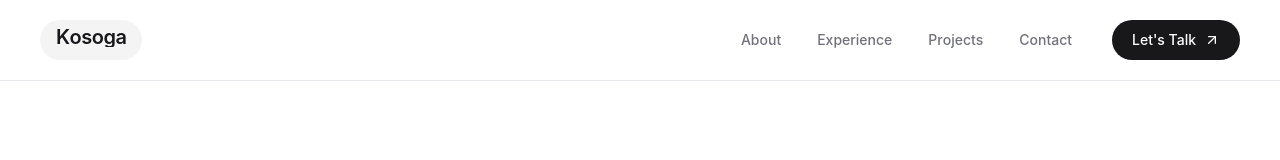
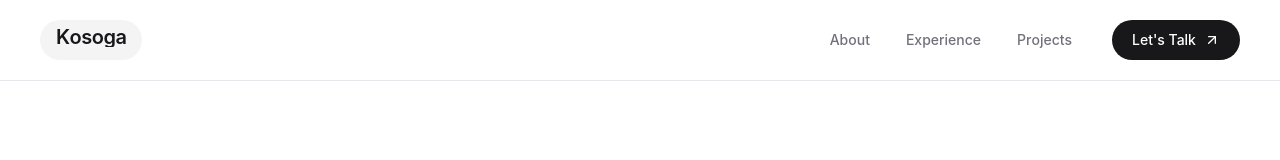
Before and after one commit to geprakoso/landing-page, a React (Vite) app: page / in a window 1280 px wide. Shown: the top 160 px of the page. Built offline with nearby package versions, Linux system fonts and the light colour scheme.

Commit message:
fix button let's talk

```diff
--- a/src/components/Nav.tsx
+++ b/src/components/Nav.tsx
@@ -6,7 +6,6 @@ const links = [
   { label: 'About', href: '/#about' },
   { label: 'Experience', href: '/#experience' },
   { label: 'Projects', href: '/#projects' },
-  { label: 'Contact', href: '/contact' },
 ]
 
 const RollText = ({ text }: { text: string }) => (
@@ -122,7 +121,6 @@ export default function Nav() {
     opacity: 0,
   })
 
-  // Detect active index on initial load/path changes
   useEffect(() => {
     if (location.pathname === '/contact') {
       setActiveIndex(3)
@@ -203,6 +201,8 @@ export default function Nav() {
 
     if (targetIndex === -1) {
       targetElement = container.querySelector('.logo-link') as HTMLElement
+    } else if (targetIndex === 3) {
+      targetElement = container.querySelector('.talk-button') as HTMLElement
     } else {
       const linksElements = container.querySelectorAll('.menu-item-link')
       targetElement = linksElements[targetIndex] as HTMLElement
@@ -267,6 +267,26 @@ export default function Nav() {
     }
   }
 
+  const [isPressed, setIsPressed] = useState(false)
+  const pressStartTime = useRef<number>(0)
+
+  const handleMouseDown = () => {
+    setIsPressed(true)
+    pressStartTime.current = Date.now()
+  }
+
+  const handleMouseUp = () => {
+    const elapsed = Date.now() - pressStartTime.current
+    const minDuration = 120
+    if (elapsed < minDuration) {
+      setTimeout(() => {
+        setIsPressed(false)
+      }, minDuration - elapsed)
+    } else {
+      setIsPressed(false)
+    }
+  }
+
   return (
     <>
       <svg style={{ display: 'none' }}>
@@ -306,11 +326,10 @@ export default function Nav() {
                   to={l.href}
                   onMouseEnter={() => setHoveredIndex(index)}
                   onClick={(e) => handleLinkClick(e, l.href)}
-                  className={`transition-colors group px-4 py-2 relative z-10 menu-item-link ${
-                    (hoveredIndex !== null ? hoveredIndex === index : activeIndex === index)
-                      ? 'text-zinc-900'
-                      : 'hover:text-zinc-900'
-                  }`}
+                  className={`transition-colors group px-4 py-2 relative z-10 menu-item-link ${(hoveredIndex !== null ? hoveredIndex === index : activeIndex === index)
+                    ? 'text-zinc-900'
+                    : 'hover:text-zinc-900'
+                    }`}
                 >
                   <RollText text={l.label} />
                 </Link>
@@ -318,7 +337,23 @@ export default function Nav() {
             </div>
             <Link
               to="/contact"
-              className="bg-zinc-900 hover:bg-zinc-800 text-white px-5 py-2.5 rounded-full text-sm font-medium flex items-center gap-2 transition-all relative z-10"
+              onMouseEnter={() => setHoveredIndex(3)}
+              onMouseDown={handleMouseDown}
+              onMouseUp={handleMouseUp}
+              onMouseLeave={() => {
+                setIsPressed(false)
+              }}
+              className={`text-white px-5 py-2.5 rounded-full text-sm font-medium flex items-center gap-2 transition-all relative z-10 talk-button ${
+                (hoveredIndex === 3 || activeIndex === 3)
+                  ? 'bg-zinc-900 shadow-lg'
+                  : 'bg-zinc-900'
+              }`}
+              style={{
+                transitionTimingFunction: 'cubic-bezier(0.34, 1.56, 0.64, 1)',
+                transitionDuration: '400ms',
+                transform: `scale(${isPressed ? 0.93 : (hoveredIndex === 3 || activeIndex === 3) ? 1.08 : 1})`,
+                willChange: 'transform'
+              }}
             >
               Let&apos;s Talk <ArrowUpRight className="w-4 h-4" />
             </Link>
```
Also changed, not shown: 4 other files (tests, documents, lock files or other folders).
